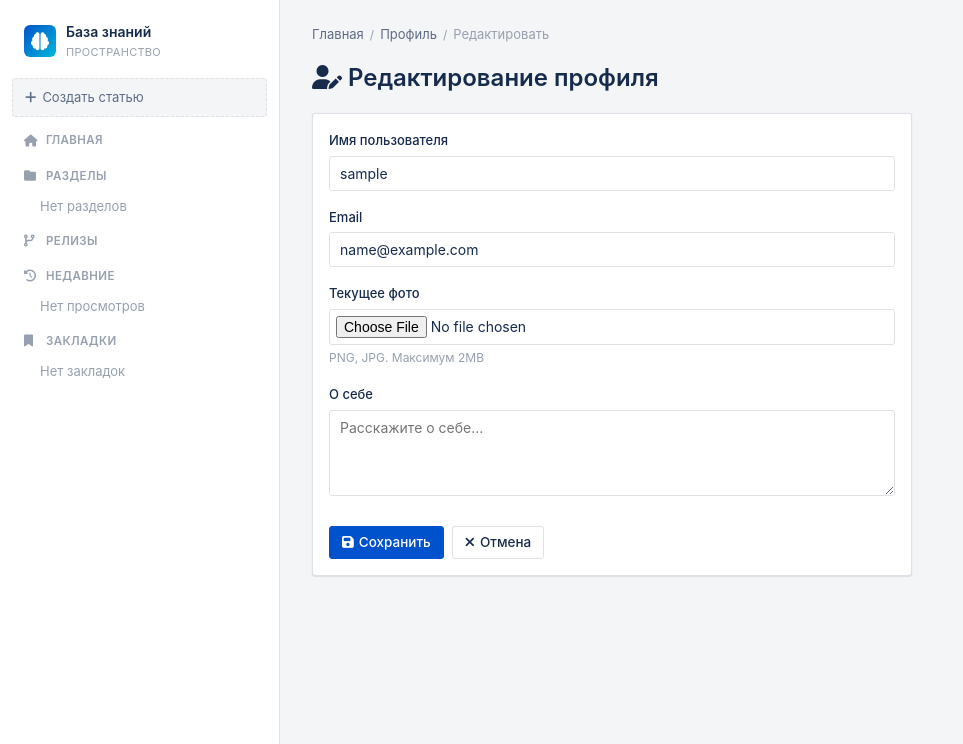
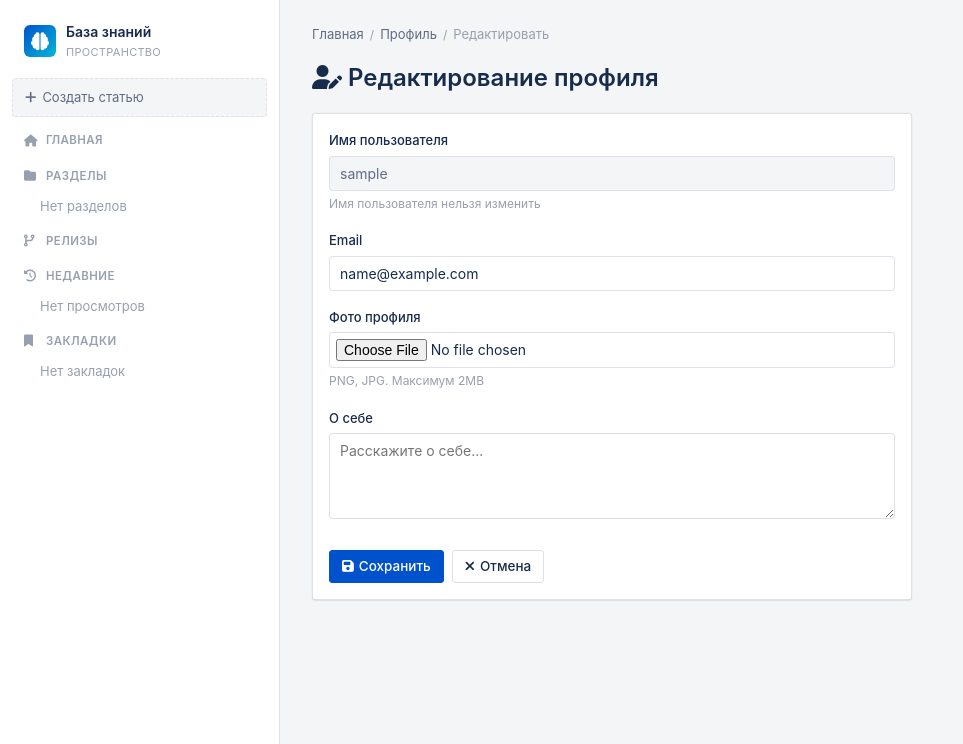
Before and after one commit to anarex8332/ubbles-kb, a Django app: page /accounts/profile/edit/ in a window 1280 px wide. Shown: the part 56-800 px from the top of the page, without its empty margins (0-963 px from the left). Run offline with Django 4.2, Linux system fonts and the light colour scheme; the visitor is signed in with stand-in values (Sample User, id 1); data comes from the database, SQL or seed files in the repository; data that the repository does not hold is empty.

Commit message:
Fix profile edit: remove username validation (blocked cyrillic)

```diff
--- a/rubbles-kb/accounts/forms.py
+++ b/rubbles-kb/accounts/forms.py
@@ -13,11 +13,11 @@ class UserProfileForm(forms.ModelForm):
         }
 
 
-class UserForm(forms.ModelForm):
-    """Форма редактирования имени пользователя"""
+class UserEmailForm(forms.ModelForm):
+    """Форма редактирования email пользователя"""
     class Meta:
         model = User
-        fields = ['username', 'email']
+        fields = ['email']
         widgets = {
-            'email': forms.EmailInput(attrs={'placeholder': 'Email'}),
+            'email': forms.EmailInput(attrs={'placeholder': 'Email (необязательно)'}),
         }
--- a/rubbles-kb/accounts/views.py
+++ b/rubbles-kb/accounts/views.py
@@ -2,7 +2,7 @@ from django.shortcuts import render, redirect
 from django.contrib.auth import login, authenticate
 from django.contrib.auth.forms import UserCreationForm, AuthenticationForm
 from django.contrib.auth.decorators import login_required
-from .forms import UserProfileForm, UserForm
+from .forms import UserProfileForm, UserEmailForm
 from .models import UserProfile
 
 
@@ -43,18 +43,18 @@ def profile_edit(request):
     # Создаём профиль, если его нет (для старых пользователей)
     profile, _ = UserProfile.objects.get_or_create(user=request.user)
 
-    user_form = UserForm(instance=request.user)
+    email_form = UserEmailForm(instance=request.user)
     profile_form = UserProfileForm(instance=profile)
 
     if request.method == 'POST':
-        user_form = UserForm(request.POST, instance=request.user)
+        email_form = UserEmailForm(request.POST, instance=request.user)
         profile_form = UserProfileForm(request.POST, request.FILES, instance=profile)
-        if user_form.is_valid() and profile_form.is_valid():
-            user_form.save()
+        if email_form.is_valid() and profile_form.is_valid():
+            email_form.save()
             profile_form.save()
             return redirect('profile')
 
     return render(request, 'accounts/profile_edit.html', {
-        'user_form': user_form,
+        'email_form': email_form,
         'profile_form': profile_form,
     })
--- a/rubbles-kb/templates/accounts/profile_edit.html
+++ b/rubbles-kb/templates/accounts/profile_edit.html
@@ -20,17 +20,18 @@
             {% csrf_token %}
 
             <div class="form-group">
-                <label for="id_username">Имя пользователя</label>
-                <input type="text" name="username" id="id_username" value="{{ user_form.username.value }}" class="form-input" required>
+                <label>Имя пользователя</label>
+                <input type="text" value="{{ user.username }}" class="form-input" disabled style="background:var(--bg);color:var(--text-secondary);">
+                <small class="form-help">Имя пользователя нельзя изменить</small>
             </div>
 
             <div class="form-group">
                 <label for="id_email">Email</label>
-                <input type="email" name="email" id="id_email" value="{{ user_form.email.value|default:'' }}" class="form-input" placeholder="your@email.com">
+                <input type="email" name="email" id="id_email" value="{{ email_form.email.value|default:'' }}" class="form-input" placeholder="your@email.com">
             </div>
 
             <div class="form-group">
-                <label>Текущее фото</label>
+                <label>Фото профиля</label>
                 {% if user.profile.avatar %}
                     <div style="margin-bottom: 8px;">
                         <img src="{{ user.profile.avatar.url }}" alt="" style="width: 80px; height: 80px; border-radius: 50%; object-fit: cover;">
```
